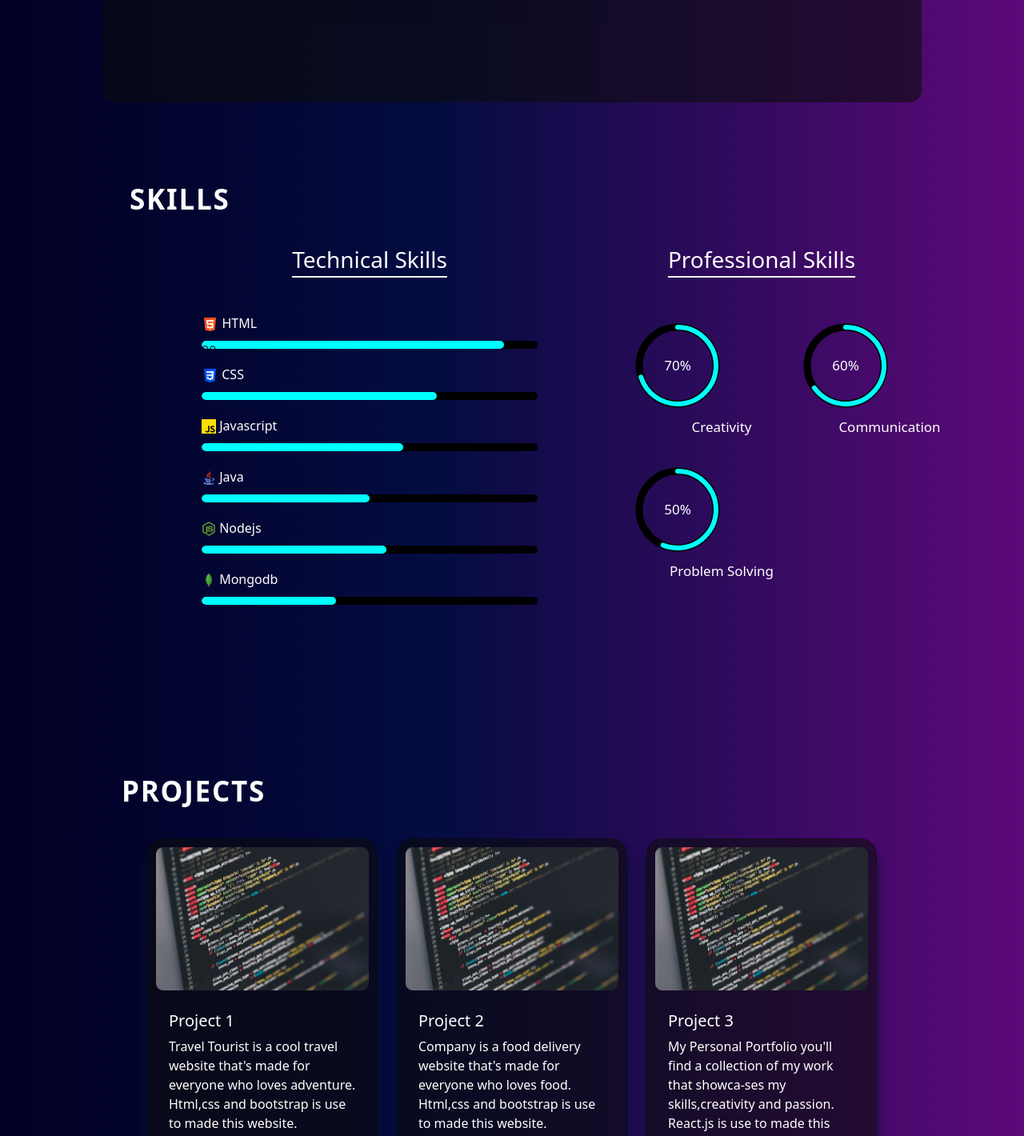
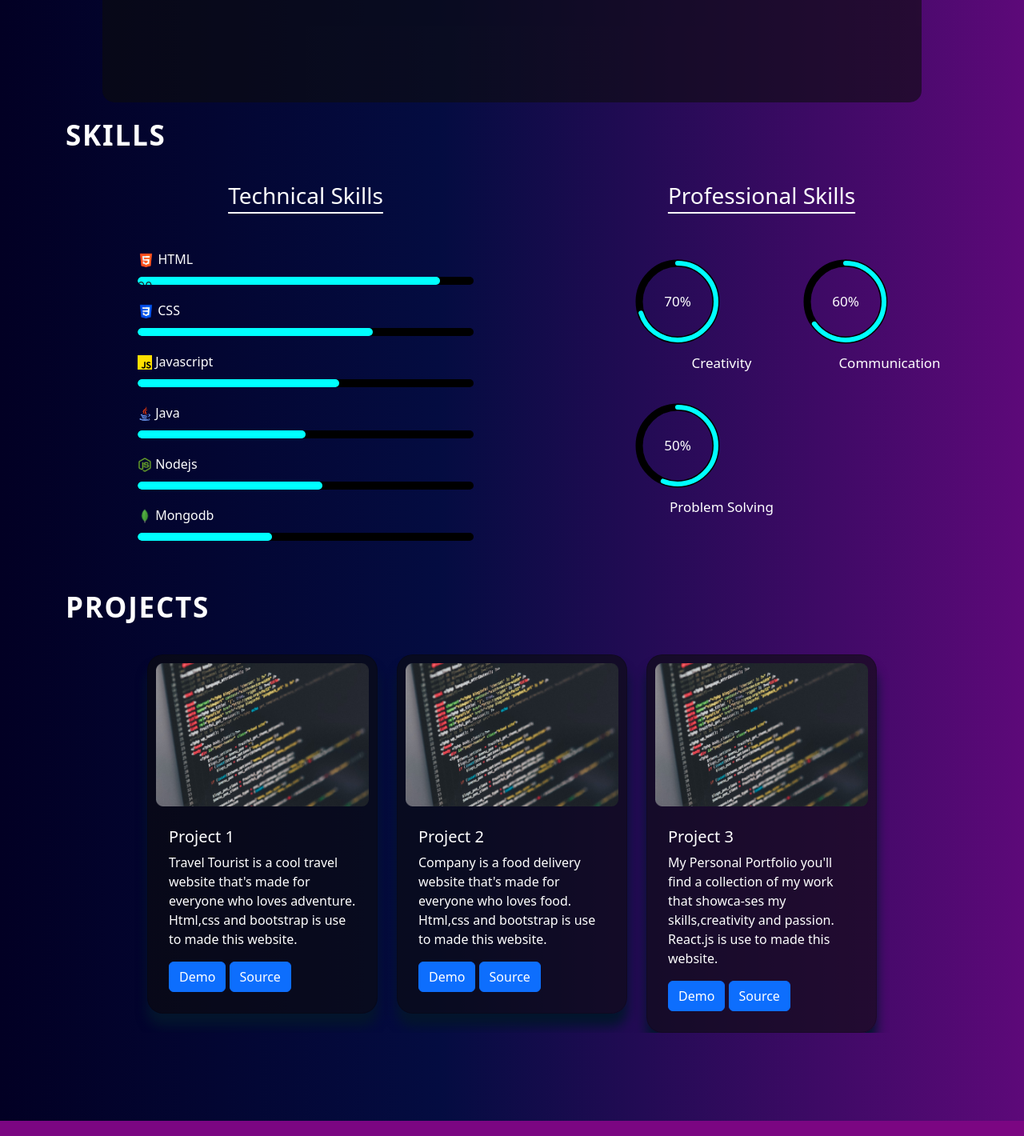
Before and after one commit to Apurvak12/portfolio-app, a React (Create React App) app: page / in a window 1280 px wide. Shown: the part 1242-2662 px from the top of the page at 80% size. Built offline with nearby package versions, Linux system fonts and the light colour scheme.

Commit message:
changes in css files

```diff
--- a/src/components/Projects/Project.css
+++ b/src/components/Projects/Project.css
@@ -5,7 +5,7 @@
   flex-wrap: wrap;
   justify-content: center;
  overflow-x: hidden;
-  padding: 70px;
+
 }
 
 .title {
--- a/src/components/Skills/Skills.css
+++ b/src/components/Skills/Skills.css
@@ -3,7 +3,7 @@
   display: flex;
   flex-wrap: wrap;
   border-radius: 15px;
-  padding: 80px;
+
 
 }
 
```
